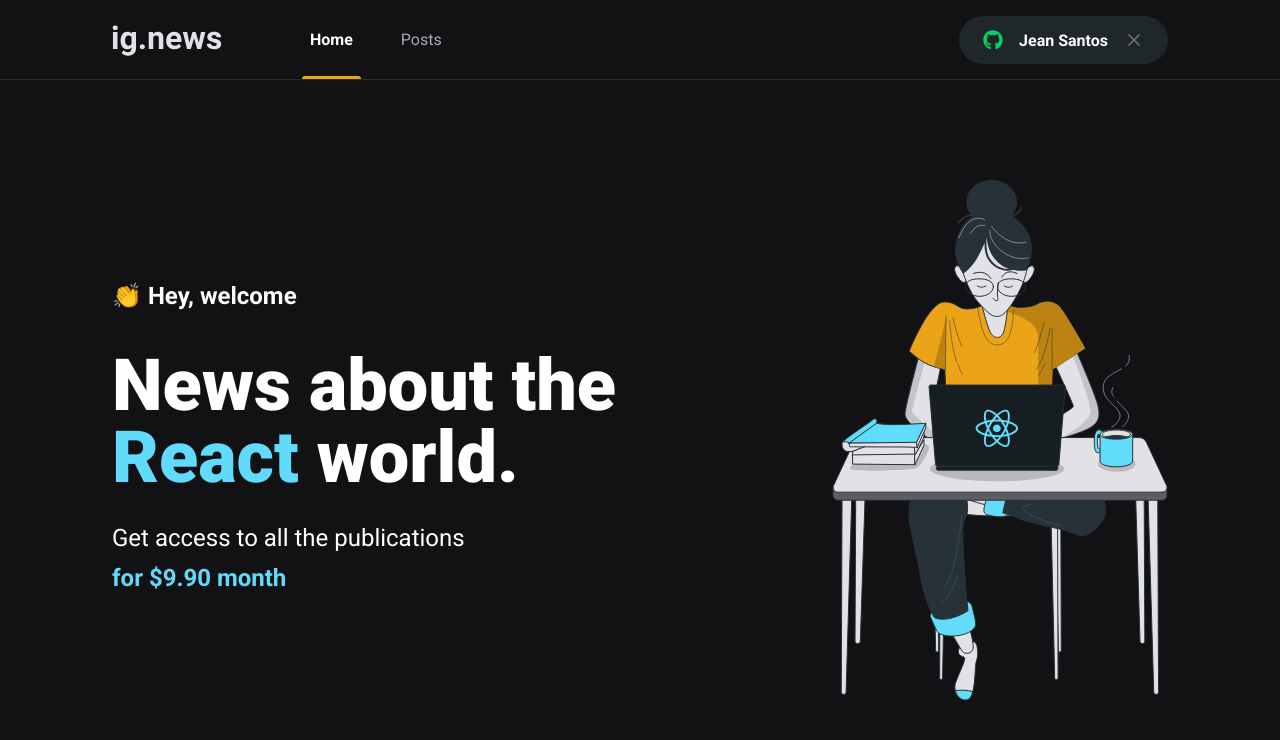
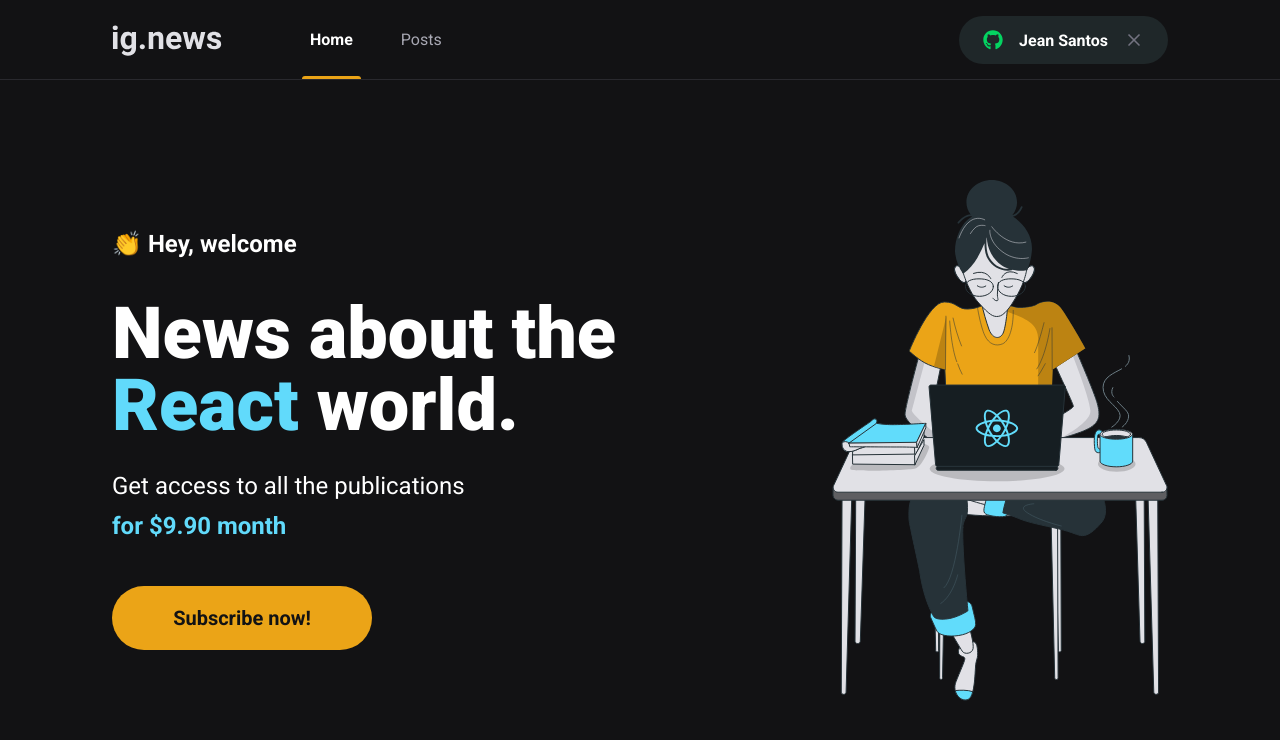
Before and after one commit to jeansantosw/ignews, a Next.js app: page / in a window 1280 px wide. Shown: the top 740 px of the page. Built offline with nearby package versions, Linux system fonts and the light colour scheme.

Commit message:
finish home

```diff
--- /dev/null
+++ b/src/components/SubscribeButton/index.tsx
@@ -0,0 +1,10 @@
+import styles from './styles.module.scss';
+
+export function SubscribeButton(){
+
+  return(
+    <button type="button" className= { styles.subscribeButton }>
+      Subscribe now!
+    </button>
+  )
+}
--- /dev/null
+++ b/src/components/SubscribeButton/styles.module.scss
@@ -0,0 +1,22 @@
+.subscribeButton {
+
+  width: 260px;
+  height: 4rem;
+  border: 0;
+  border-radius: 2rem;
+  background: var(--yellow-500);
+  color: var(--gray-900);
+  font-size: 1.25rem;
+  font-weight: bold;
+
+  display: flex;
+  align-items: center;
+  justify-content: center;
+
+  transition: filter 0.2s;
+
+  &:hover{
+    filter: brightness(0.8);
+  }
+
+}
--- a/src/pages/home.module.scss
+++ b/src/pages/home.module.scss
@@ -40,4 +40,8 @@
     }
   }
 
+  button {
+    margin-top: 2.5rem;
+  }
+
 }
--- a/src/pages/index.tsx
+++ b/src/pages/index.tsx
@@ -1,4 +1,5 @@
 import Head from 'next/head'
+import { SubscribeButton } from '../components/SubscribeButton';
 
 import styles from './home.module.scss';
 
@@ -18,6 +19,8 @@
             <span>for $9.90 month</span>
           </p>
 
+          <SubscribeButton />
+
         </section>
 
         <img src="/images/avatar.svg" alt="Gril coding" />
```
